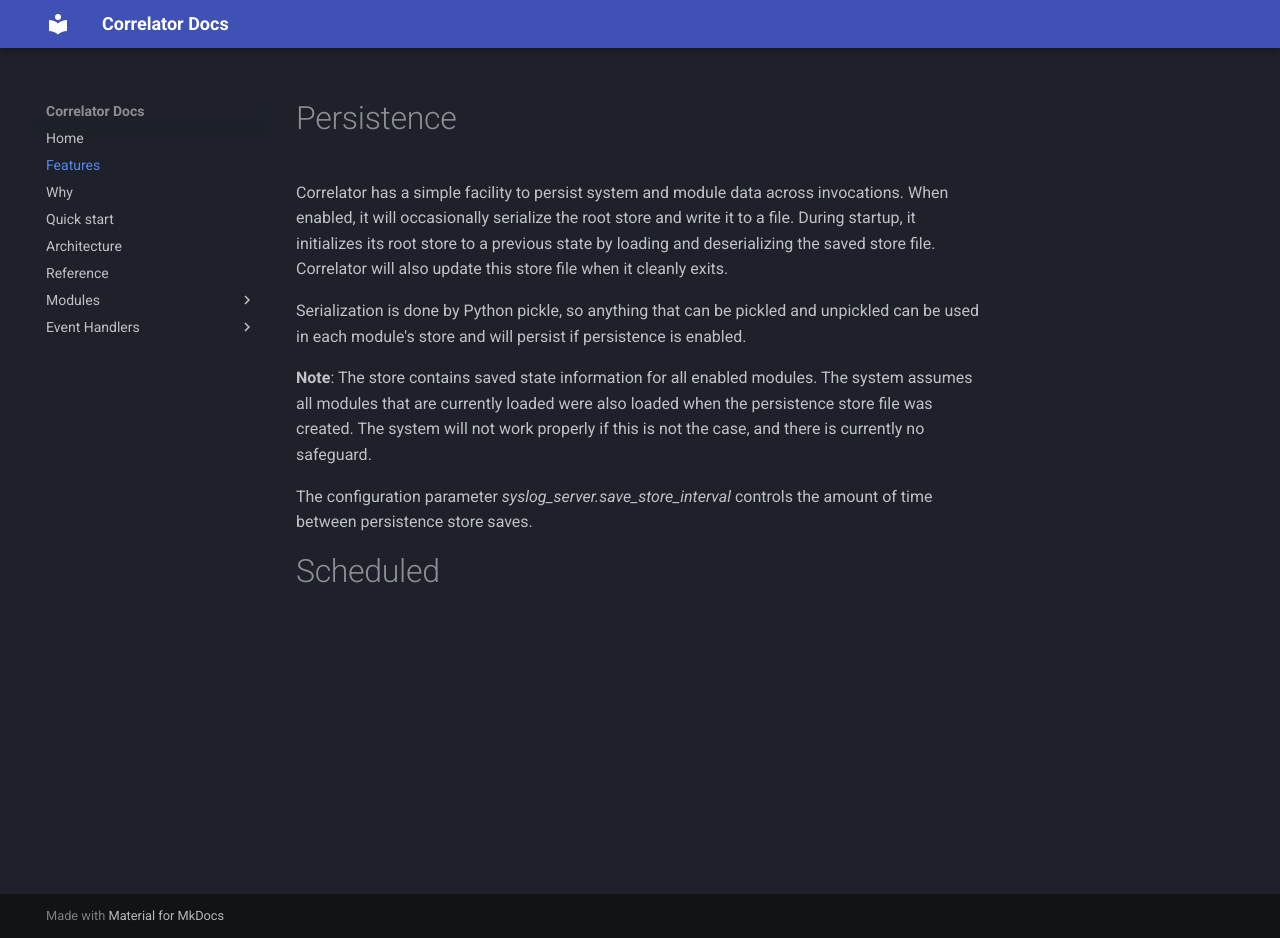
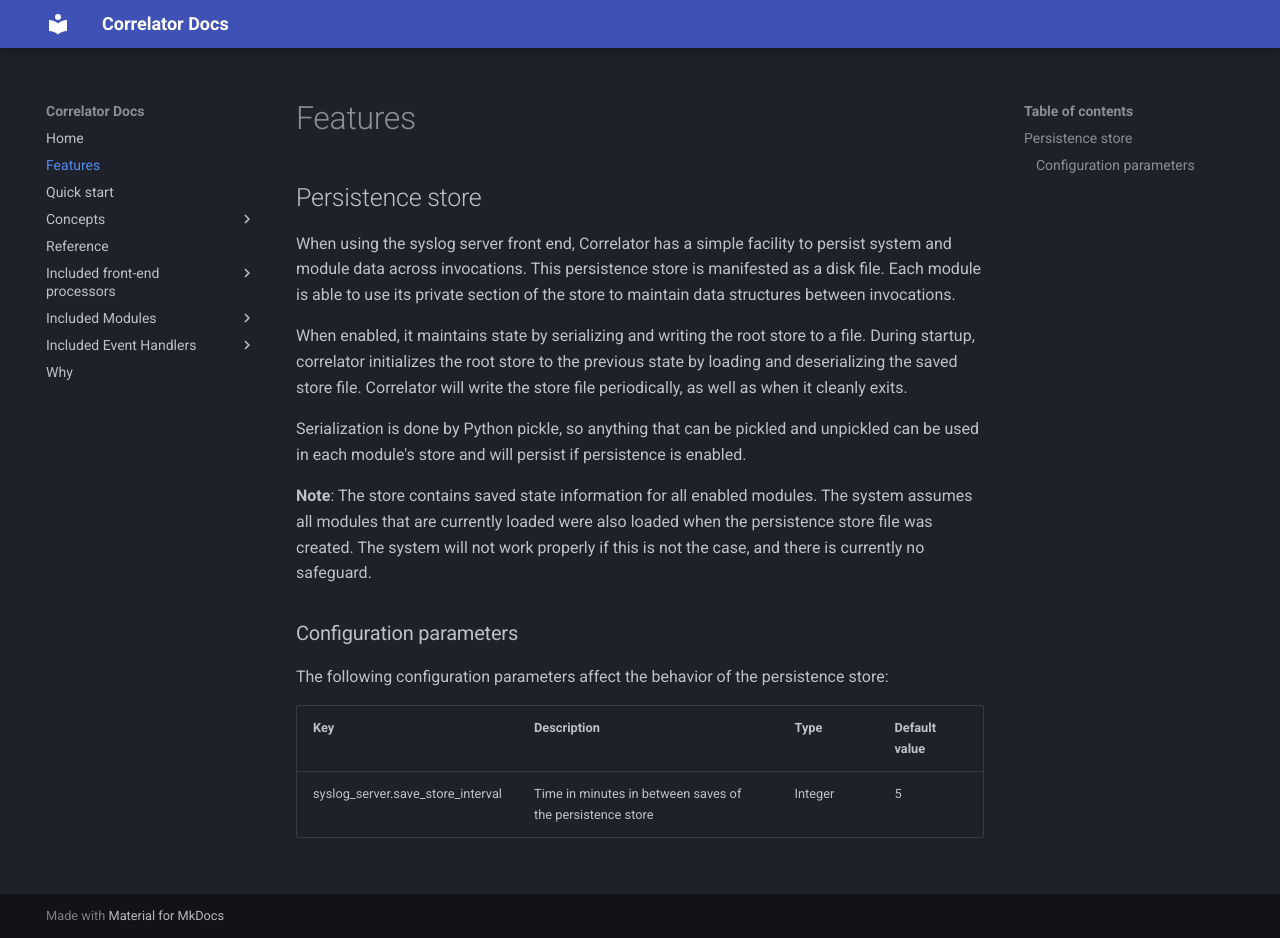
Before and after one commit to dagainz/Correlator, an MkDocs documentation site: the page built from docs/features.md, in a window 1280 px wide and 938 px high. Built offline with MkDocs 1.6.1 and Material for MkDocs 9.7.7, drawn with Linux system fonts in a browser that asks for light colours.

Commit message:
Doc updates

```diff
--- a/docs/features.md
+++ b/docs/features.md
@@ -1,9 +1,14 @@
-# Persistence
+# Features
 
-Correlator has a simple facility to persist system and module data across invocations. When enabled, it will
-occasionally serialize the root store and write it to a file. During startup, it initializes its root store to a
-previous state by loading and deserializing the saved store file. Correlator will also update this store file when it
-cleanly exits.
+## Persistence store
+
+When using the syslog server front end,  Correlator has a simple facility to persist system and module data across
+invocations. This persistence store is manifested as a disk file. Each module is able to use its private section of the
+store to maintain data structures between invocations.
+
+When enabled, it maintains state by serializing and writing the root store to a file. During startup, correlator
+initializes the root store to the previous state by loading and deserializing the saved store file. Correlator
+will write the store file periodically, as well as when it cleanly exits.
 
 Serialization is done by Python pickle, so anything that can be pickled and unpickled can be used in each module's store
 and will persist if persistence is enabled.
@@ -12,7 +17,12 @@ and will persist if persistence is enabled.
 that are currently loaded were also loaded when the persistence store file was created. The system will not work
 properly if this is not the case, and there is currently no safeguard.
 
-The configuration parameter *syslog_server.save_store_interval* controls the amount of time between persistence store
-saves.
+### Configuration parameters
 
-# Scheduled
+The following configuration parameters affect the behavior of the persistence store:
+
+| Key                               | Description                                               | Type    | Default value |
+|-----------------------------------|-----------------------------------------------------------|---------|---------------|
+| syslog_server.save_store_interval | Time in minutes in between saves of the persistence store | Integer | 5             |
+
+##
--- a/mkdocs.yml
+++ b/mkdocs.yml
@@ -11,15 +11,22 @@ plugins:
 nav:
   - Home: index.md
   - Features: features.md
-  - Why: why.md
   - Quick start: quickstart.md
-  - Architecture: architecture.md
+  - Concepts:
+      - Frontend engine: frontend.md
+      - Modules: modules.md
+      - Event system: event-system.md
+      - Stack: stack.md
   - Reference: reference.md
-  - Modules:
+  - Included front-end processors:
+      - Syslog server: syslog-server.md
+      - Logfile processor: logfile-processor.md
+  - Included Modules:
       - OpenSSH login: sshd-module.md
       - Report: report-module.md
-  - Event Handlers:
+  - Included Event Handlers:
       - Logback: logback-handler.md
       - CSV: csv-handler.md
       - E-Mail: email-handler.md
       - SMS: sms-handler.md
+  - Why: why.md
```
Also changed, not shown: docs/architecture.md (deleted, +0 -100 lines), docs/event-system.md (added, +58 -0 lines), docs/frontend.md (added, +27 -0 lines), docs/index.md (+1 -1 lines), docs/modules.md (added, +50 -0 lines), docs/stack.md (added, +13 -0 lines).
